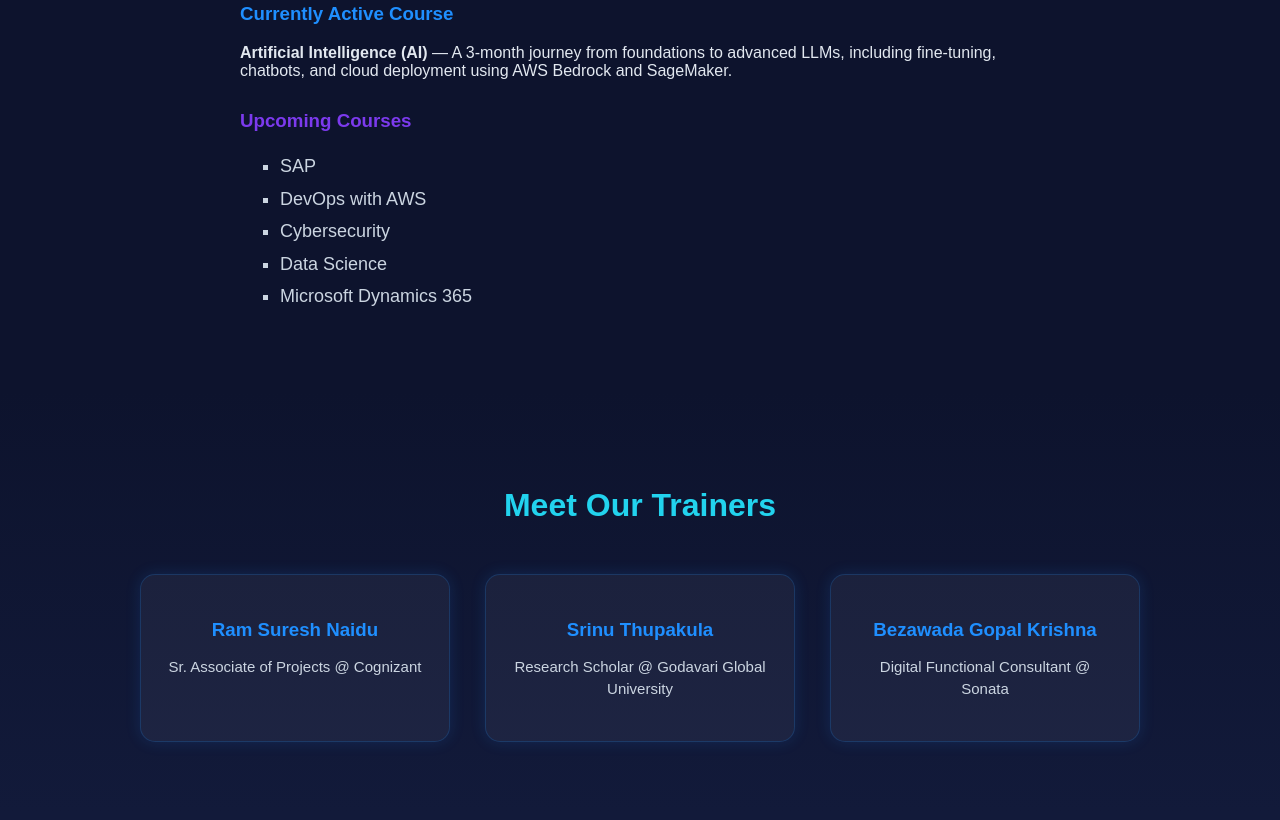
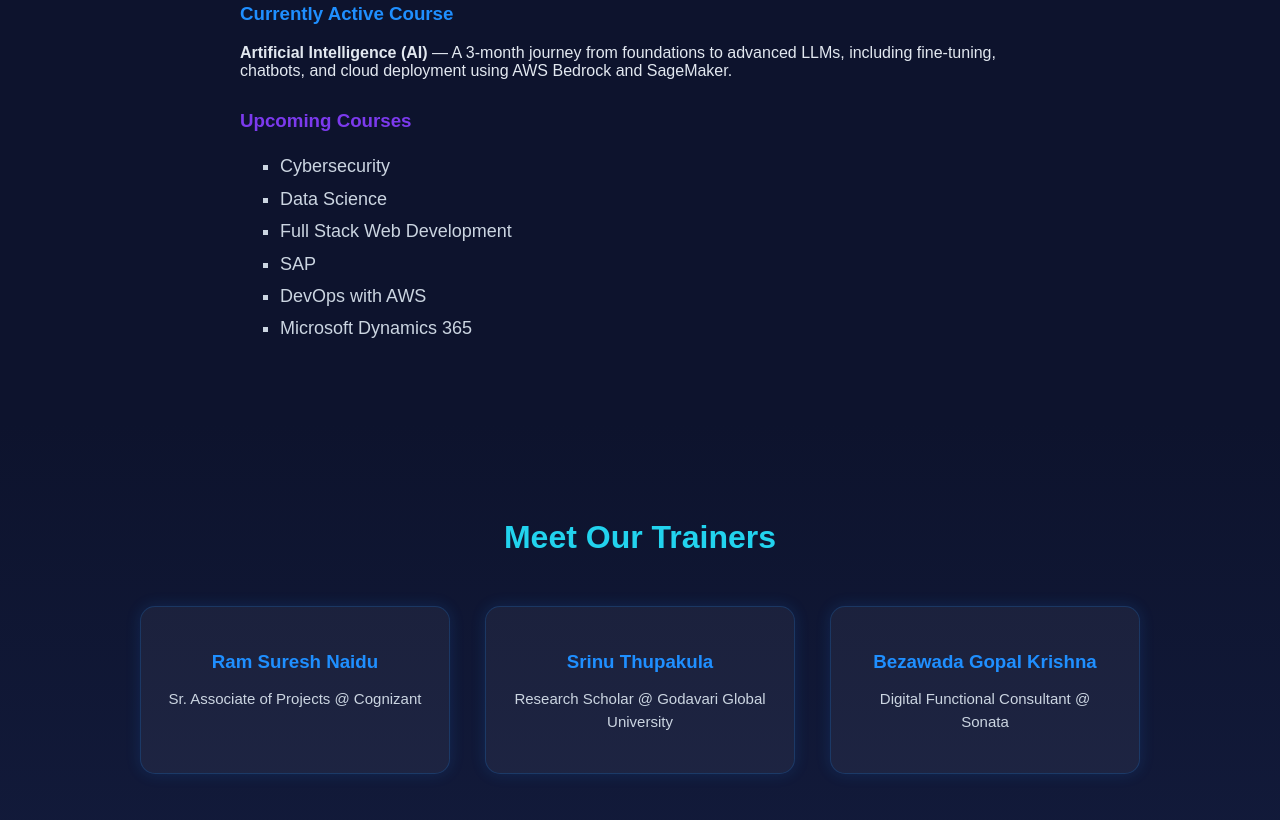
Before and after one commit to knowledgekites99/www.knowledgekites.com, a plain HTML site: page index.html in a window 1280 px wide. Shown: the part 980-1800 px from the top of the page. Drawn offline with Linux system fonts and the light colour scheme.

Commit message:
Update 2 index.html

```diff
--- a/index.html
+++ b/index.html
@@ -54,10 +54,11 @@
 
       <h3 class="upcoming">Upcoming Courses</h3>
       <ul>
+        <li>Cybersecurity</li>
+        <li>Data Science</li>
+        <li>Full Stack Web Development</li>
         <li>SAP</li>
         <li>DevOps with AWS</li>
-        <li>Cybersecurity</li>
-        <li>Data Science</li>
         <li>Microsoft Dynamics 365</li>
       </ul>
     </div>
@@ -89,7 +90,7 @@
   <!-- Contact Section -->
   <section id="contact" class="contact">
     <h2>Contact Us</h2>
-    <p><strong>📞 Contact/Whatsapp Number:</strong> +91-95732 93899</p>
+    <p><strong>📞 Contact/ Whatsapp Number:</strong> +91-95732 93899</p>
     <p><strong>📧 Email:</strong> info@knowledgekites.com</p>
 
     <div class="social-links">
```
